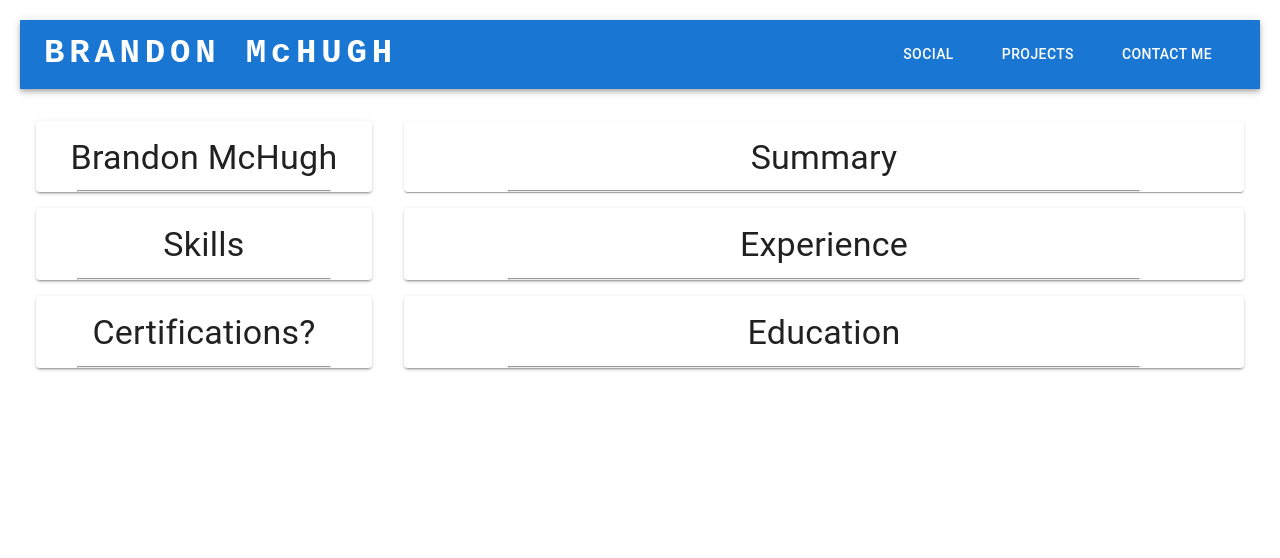
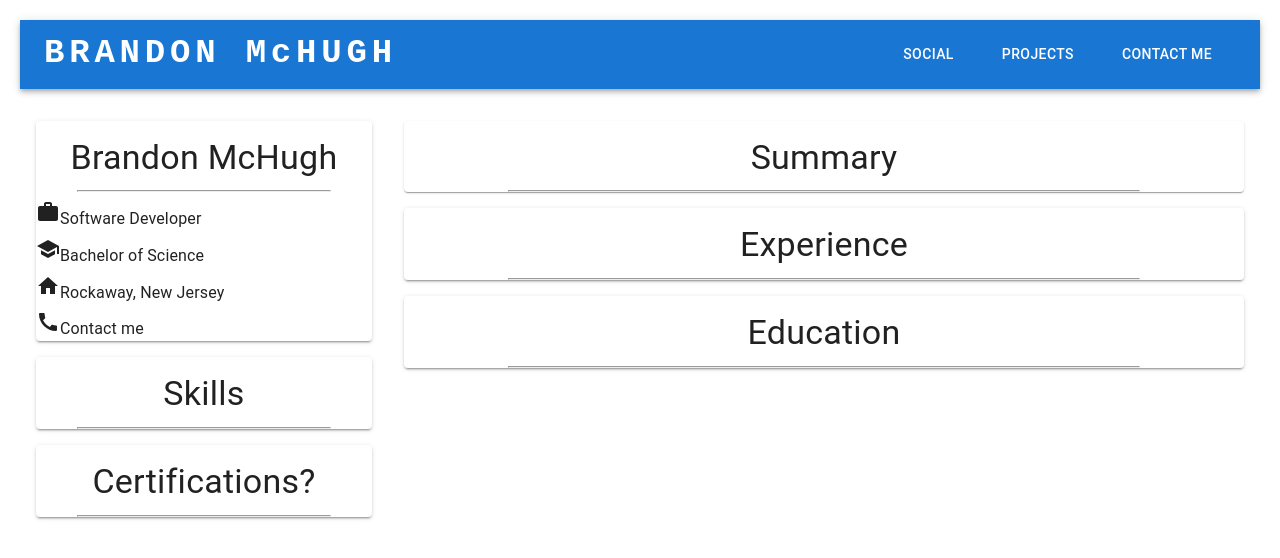
Before and after one commit to brandmch/website_v2, a React (Create React App) app: page / in a window 1280 px wide. Shown: the top 558 px of the page. Built offline with nearby package versions, Linux system fonts and the light colour scheme.

Commit message:
mui icons

```diff
--- a/package.json
+++ b/package.json
@@ -5,6 +5,7 @@
   "dependencies": {
     "@emotion/react": "^11.10.5",
     "@emotion/styled": "^11.10.5",
+    "@mui/icons-material": "^5.11.0",
     "@mui/material": "^5.11.5",
     "@testing-library/jest-dom": "^5.16.5",
     "@testing-library/react": "^13.4.0",
--- a/src/routes/landing.js
+++ b/src/routes/landing.js
@@ -1,5 +1,8 @@
 import { Paper, Box, Typography } from "@mui/material";
-import { height } from "@mui/system";
+import SchoolIcon from "@mui/icons-material/School";
+import WorkIcon from "@mui/icons-material/Work";
+import HomeIcon from "@mui/icons-material/Home";
+import CallIcon from "@mui/icons-material/Call";
 import React from "react";
 import AppBarCustom from "../components/appbar";
 
@@ -22,6 +25,22 @@
                 </Typography>
               </Box>
               <hr />
+              <Typography gutterBottom>
+                <WorkIcon />
+                Software Developer
+              </Typography>
+              <Typography gutterBottom>
+                <SchoolIcon />
+                Bachelor of Science
+              </Typography>
+              <Typography gutterBottom>
+                <HomeIcon />
+                Rockaway, New Jersey
+              </Typography>
+              <Typography gutterBottom>
+                <CallIcon />
+                Contact me
+              </Typography>
             </Paper>
           </Box>
 
```
Also changed, not shown: 1 other file (tests, documents, lock files or other folders).
